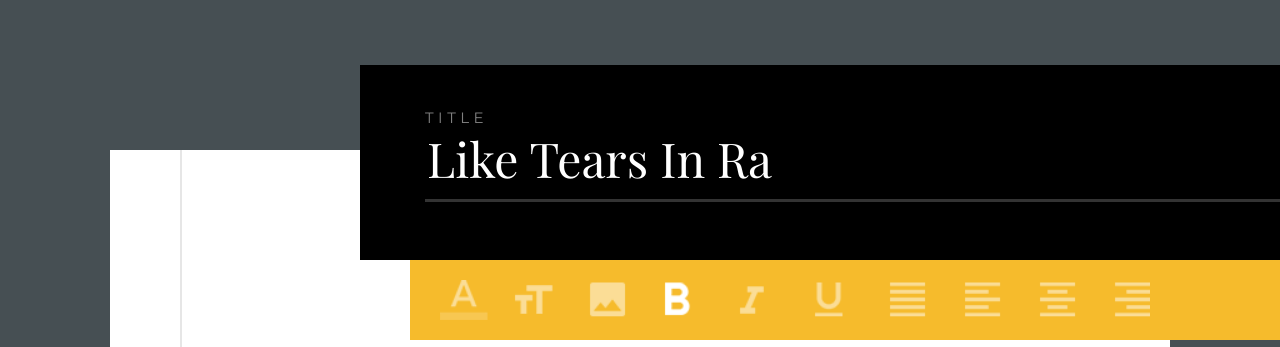
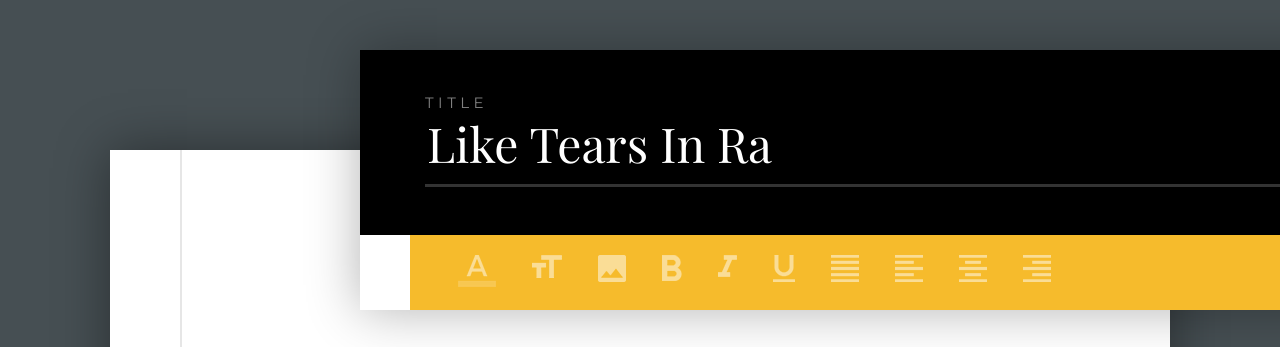
Before and after one commit to yuliia-beetann/not-my-work, a plain HTML site: page index.html in a window 1280 px wide. Shown: the top 347 px of the page. Drawn offline with nearby package versions, Linux system fonts and the light colour scheme.

Commit message:
main changes

```diff
--- a/css/style.css
+++ b/css/style.css
@@ -7,6 +7,8 @@ body {
     box-sizing: border-box;
 }
 
+/* set relative position */
+
 .container {
     margin: 150px auto;
     width: 1060px;
@@ -14,17 +16,37 @@ body {
     position: relative;
 }
 
+/* header */
+
 header {
     position: absolute;
-    top: -85px;
+    top: -100px;
     left: 250px;
     z-index: 10;
     width: 100vw;
+    box-shadow: 0 0 50px rgb(0,0,0, 0.3);
 }
 
 .input-block {
     background-color: black;
     padding: 45px 0 50px 65px;
+    height: 185px;
+}
+
+header h3 {
+    font-family: "Montserrat", sans-serif;
+    text-transform: uppercase;
+    color: gray;
+    font-size: 15px;
+    letter-spacing: 0.3em;
+}
+
+input {
+    font-family: 'Playfair Display', serif;
+    background-color: transparent;
+    border: 0px;
+    font-size: 48px;
+    color: white;
 }
 
 hr {
@@ -35,32 +57,25 @@ hr {
 }
 
 .control-bar {
-    width: 810px;
+    height: 75px;
     background-color: #f6bb2c;
     margin-left: 50px;
     padding: 20px 30px;
     width: 100vw;
+    display: flex;
+    justify-content: flex-start;
 }
 
-img {
-    height: 40px;
+.control-bar .img {
+    padding: 0px 18px;
+    opacity: 0.5;
 }
 
-input {
-    font-family: 'Playfair Display', serif;
-    background-color: transparent;
-    border: 0px;
-    font-size: 48px;
-    color: white;
+.img:hover {
+    opacity: 1;
 }
 
-header h3 {
-    font-family: "Montserrat", sans-serif;
-    text-transform: uppercase;
-    color: gray;
-    font-size: 15px;
-    letter-spacing: 0.3em;
-}
+/* main */
 
 main {
     width: 1060px;
@@ -68,6 +83,7 @@ main {
     position: absolute;
     top: 0;
     left: 0;
+    box-shadow: 0 0 50px rgb(0,0,0, 0.4);
 }
 
 .content {
@@ -90,7 +106,7 @@ h1 {
     font-size: 78px;
     font-weight: bold;
     color: black;
-    padding: 40px 0 20px;
+    padding: 40px 0 15px;
 }
 
 .content h3 {
@@ -109,7 +125,6 @@ article p{
     text-align: justify;
 }
 
-
 .em {
     font-style: italic;
 }
--- a/index.html
+++ b/index.html
@@ -22,7 +22,36 @@
             </div>
 
             <div class="control-bar">
-                <img src="img/control-bar.png" alt="">
+                <div class="img">
+                    <img src="img/01.png" alt="">
+                </div>
+                <div class="img">
+                    <img src="img/02.png" alt="">
+                </div>
+                <div class="img">
+                    <img src="img/03.png" alt="">
+                </div>
+                <div class="img">
+                    <img src="img/04.png" alt="">
+                </div>
+                <div class="img">
+                    <img src="img/05.png" alt="">
+                </div>
+                <div class="img">
+                    <img src="img/06.png" alt="">
+                </div>
+                <div class="img">
+                    <img src="img/07.png" alt="">
+                </div>
+                <div class="img">
+                    <img src="img/08.png" alt="">
+                </div>
+                <div class="img">
+                    <img src="img/09.png" alt="">
+                </div>
+                <div class="img">
+                    <img src="img/10.png" alt="">
+                </div>
             </div>
         </header>
 
@@ -30,7 +59,7 @@
             <div class="content">
                 <p class="date">roy batty, 2019</p>
                 <h1>like tears in rain</h1>
-                <h3><i>Where am I going? How long have I got?</i></h3>
+                <h3>Where am I going? How long have I got?</h3>
 
                 <article>
                     <p>I've seen things you people wouldn't believe. Attack ships on fire off the shoulder of Orion. I
```
Also changed, not shown: img/01.png (added), img/02.png (added), img/03.png (added), img/04.png (added), img/05.png (added), img/06.png (added), img/07.png (added), img/08.png (added), img/09.png (added), img/10.png (added), img/Control Bar Background.png (deleted), img/control-bar.png (deleted).
